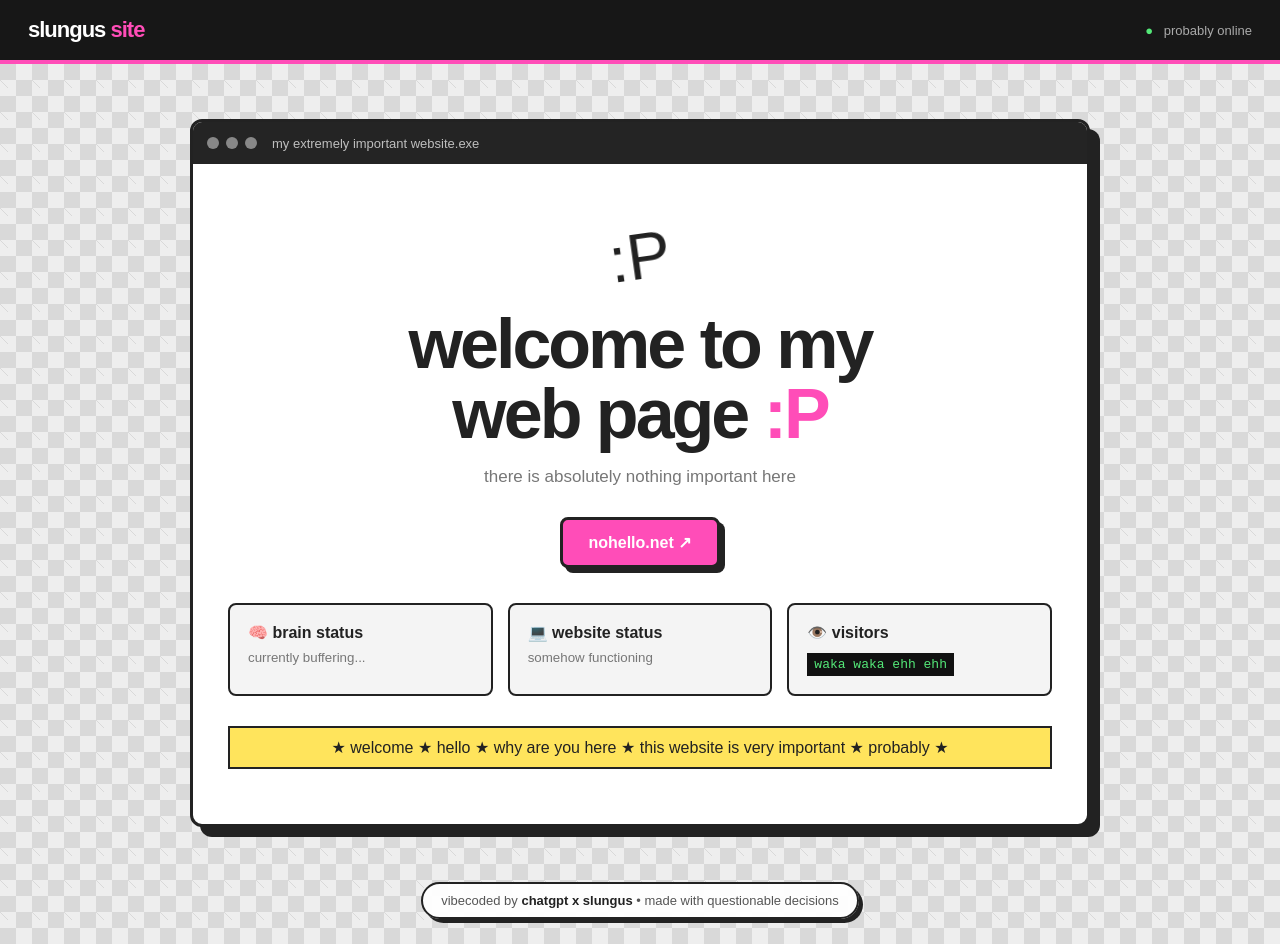
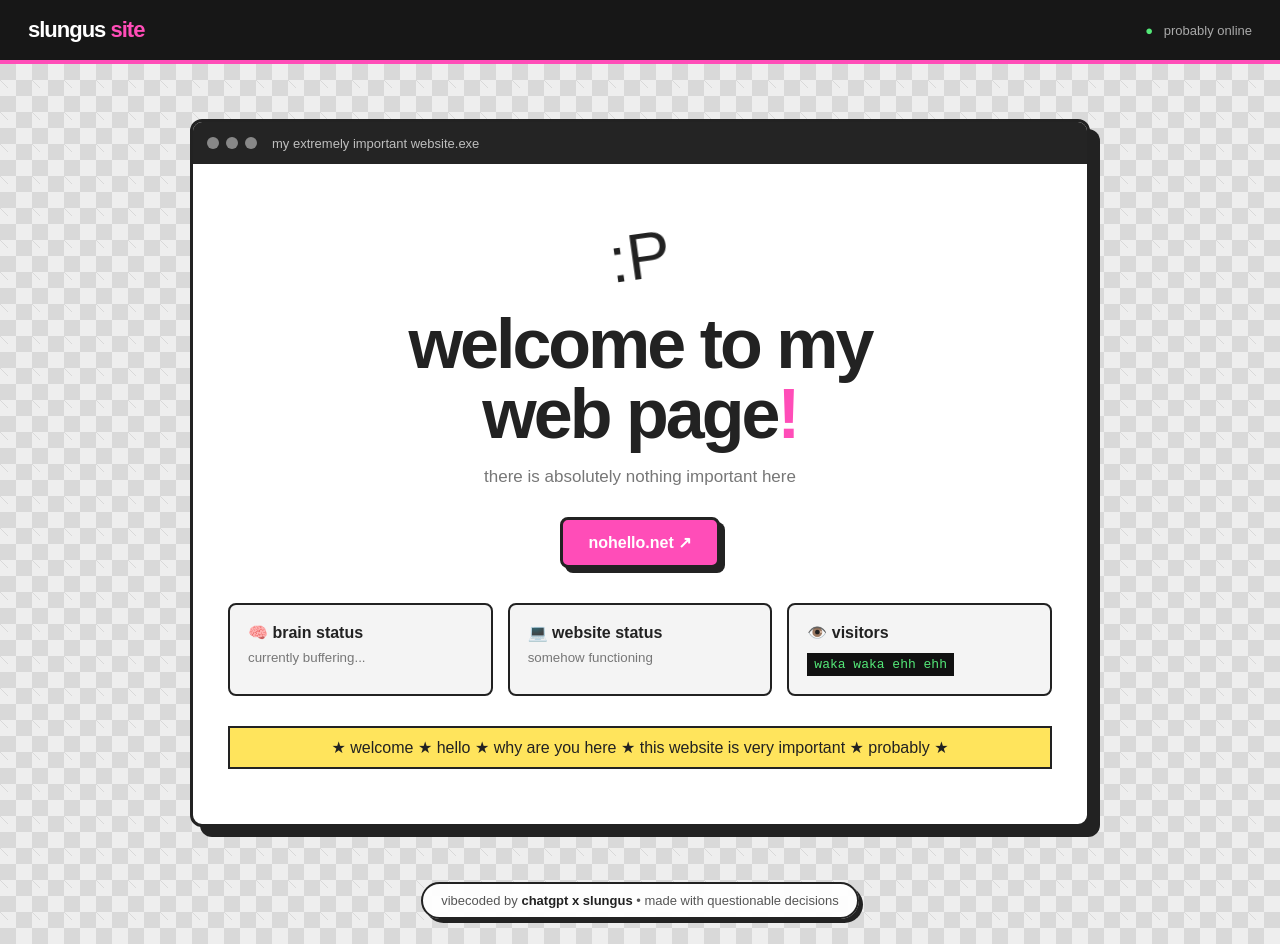
Before and after one commit to slungus57/home, a plain HTML site: page index.html in a window 1280 px wide. Drawn offline with Linux system fonts and the light colour scheme.

Commit message:
Update index.html

```diff
--- a/index.html
+++ b/index.html
@@ -394,7 +394,7 @@
 
                 <h1>
                     welcome to my<br>
-                    web page <span>:P</span>
+                    web page<span>!</span>
                 </h1>
 
 
```
